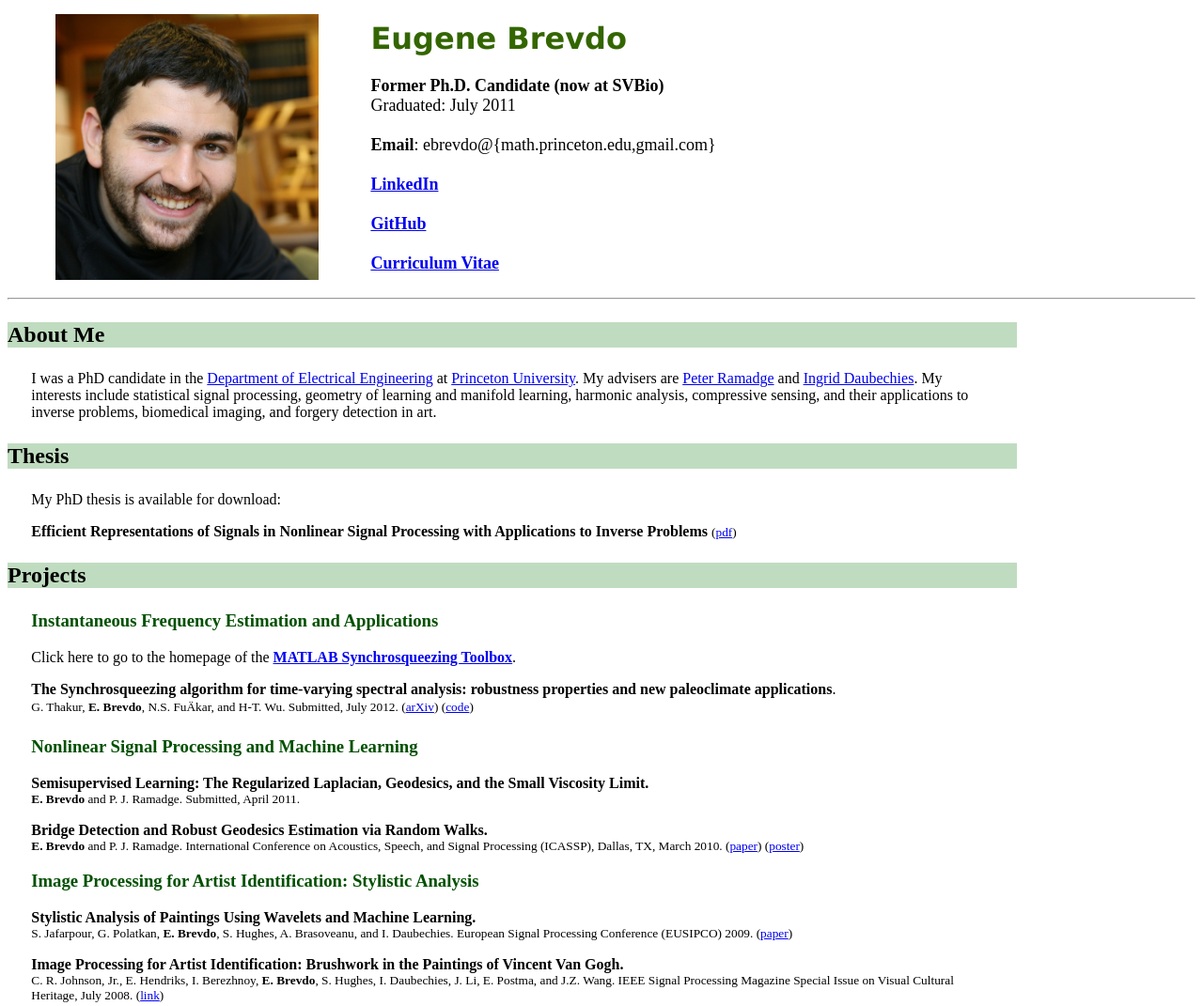
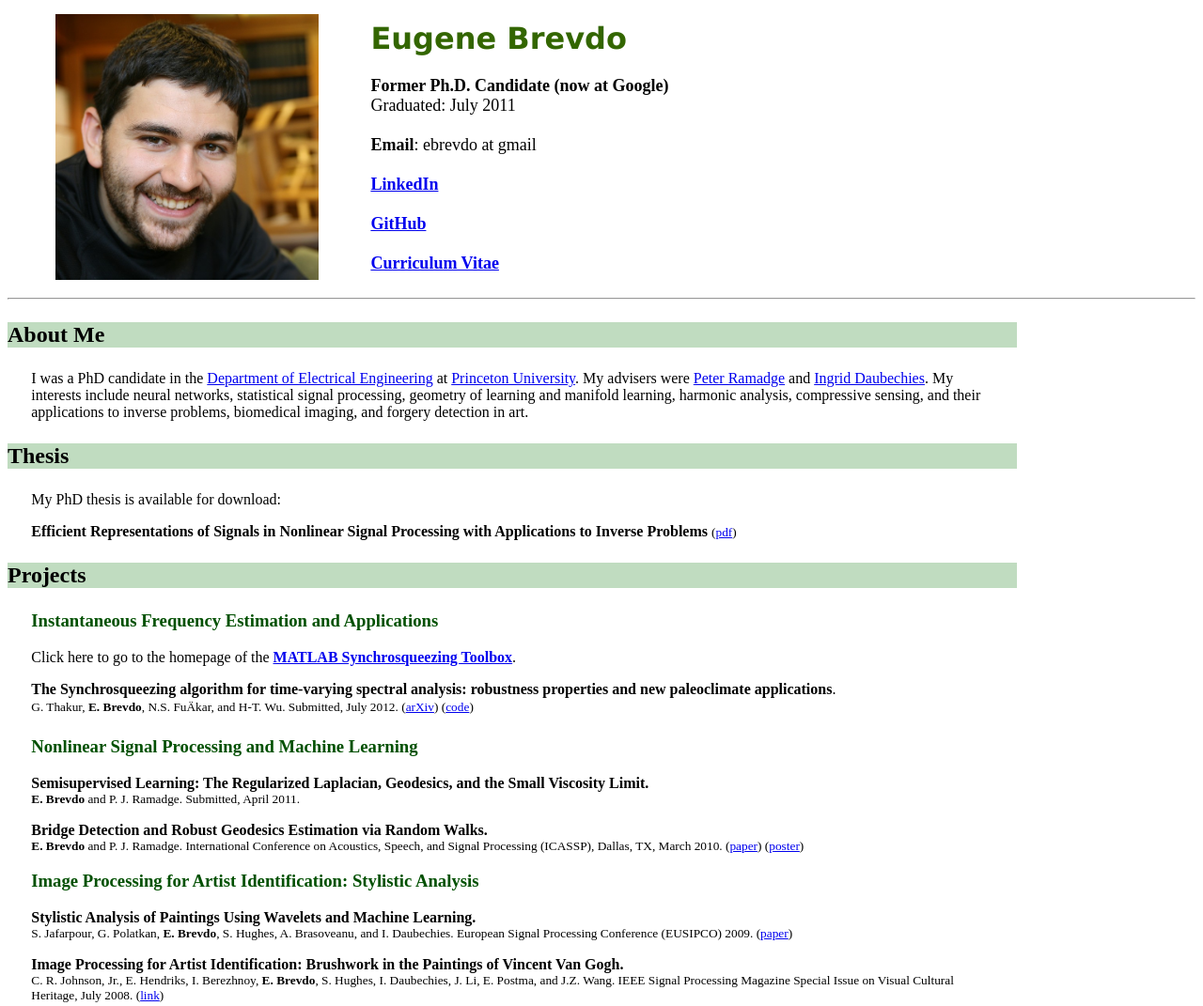
Before and after one commit to ebrevdo/ebrevdo.github.io, a plain HTML site: page index.html in a window 1280 px wide. Shown: the whole page at 94% size. Drawn offline with Linux system fonts and the light colour scheme.

Commit message:
Updates to reflect job & interests.

```diff
--- a/index.html
+++ b/index.html
@@ -30,10 +30,10 @@
       </td>
       <td colspan="1" rowspan="1" style="font-size:18px;">
           <h1 class="header-name">Eugene Brevdo</h1>
-	  <b>Former Ph.D. Candidate (now at SVBio)</b><br>
+	  <b>Former Ph.D. Candidate (now at Google)</b><br>
 	  Graduated: July 2011<br><br>
 
-          <b>Email</b>: ebrevdo@{math.princeton.edu,gmail.com}<br><br>
+          <b>Email</b>: ebrevdo at gmail<br><br>
 	  <b><a href="http://www.linkedin.com/profile/view?id=29975302">LinkedIn</a></b><br><br>
 	  <b><a href="https://github.com/ebrevdo">GitHub</a></b><br><br>
 	  <a href="ebrevdo_resume.pdf"><b>Curriculum Vitae</b></a>
@@ -56,11 +56,12 @@ I was a PhD candidate in the
 <a href="http://ee.princeton.edu/">Department of Electrical
 Engineering</a> at <a href="http://www.princeton.edu/">Princeton
 University</a>. My advisers
-are <a href="http://www.princeton.edu/%7Eramadge/">Peter Ramadge</a> and
+were <a href="http://www.princeton.edu/%7Eramadge/">Peter Ramadge</a> and
 <a href="http://www.pacm.princeton.edu/%7Eingrid/">Ingrid Daubechies</a>.
-My interests include statistical signal processing, geometry of learning and manifold
-learning, harmonic analysis, compressive sensing, and their
-applications to inverse problems, biomedical imaging, and forgery detection in art.
+My interests include neural networks, statistical signal processing,
+geometry of learning and manifold learning, harmonic analysis,
+compressive sensing, and their applications to inverse problems,
+biomedical imaging, and forgery detection in art.
 
 <h3 class="section_header">Thesis</h3>
 <div class="section">
@@ -122,16 +123,6 @@ Heritage, July 2008.
 (<a href="http://ieeexplore.ieee.org/xpls/abs_all.jsp?arnumber=4545847&tag=1">link</a>)
 </small>
 
-<!--
-<h3 class="sec">Signal Processing Design</h3>
-
-<p/>
-<b>Senior Design Report: Efficient Fastener Comparison.</b> <br/>
-<small><b>E. Brevdo</b>, A. Hatch, and D. Akman.  Rensselaer
- Polytechnic Institute. December 2005.
-  (<a href="reports/spd_report.pdf">report</a>)</small> <small>(<a href="reports/spd_appendices.pdf">appendices</a>)
-</small>
--->
 </div>
 
 <!-- Site Meter -->
```
